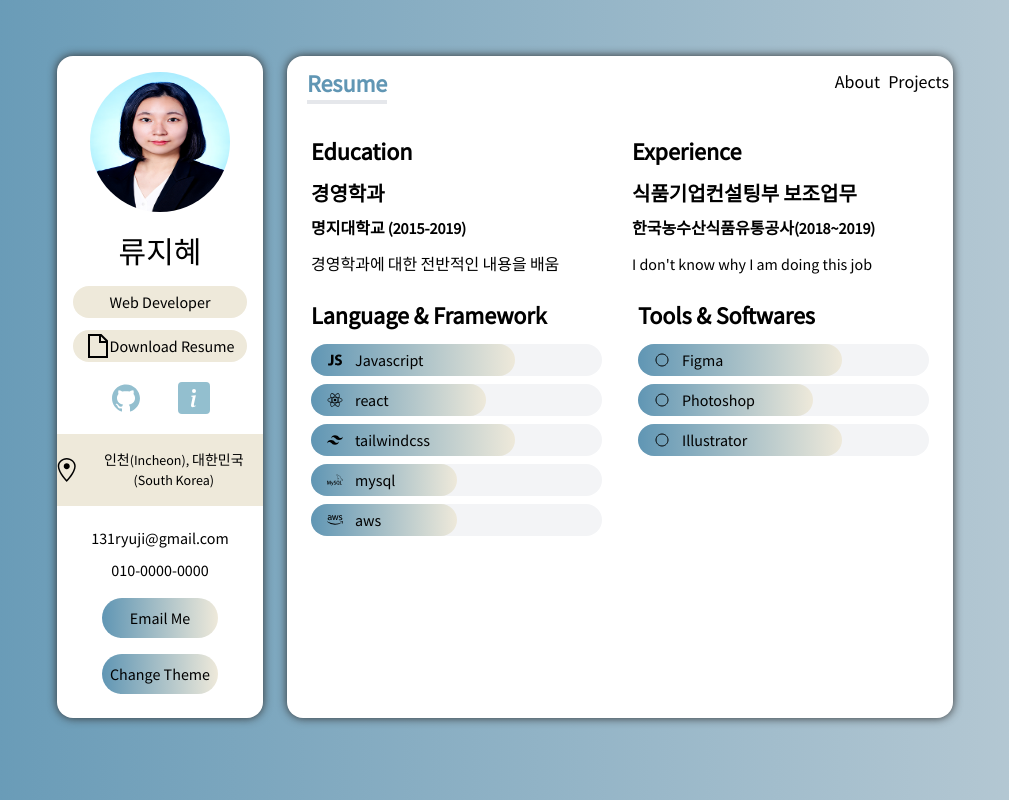
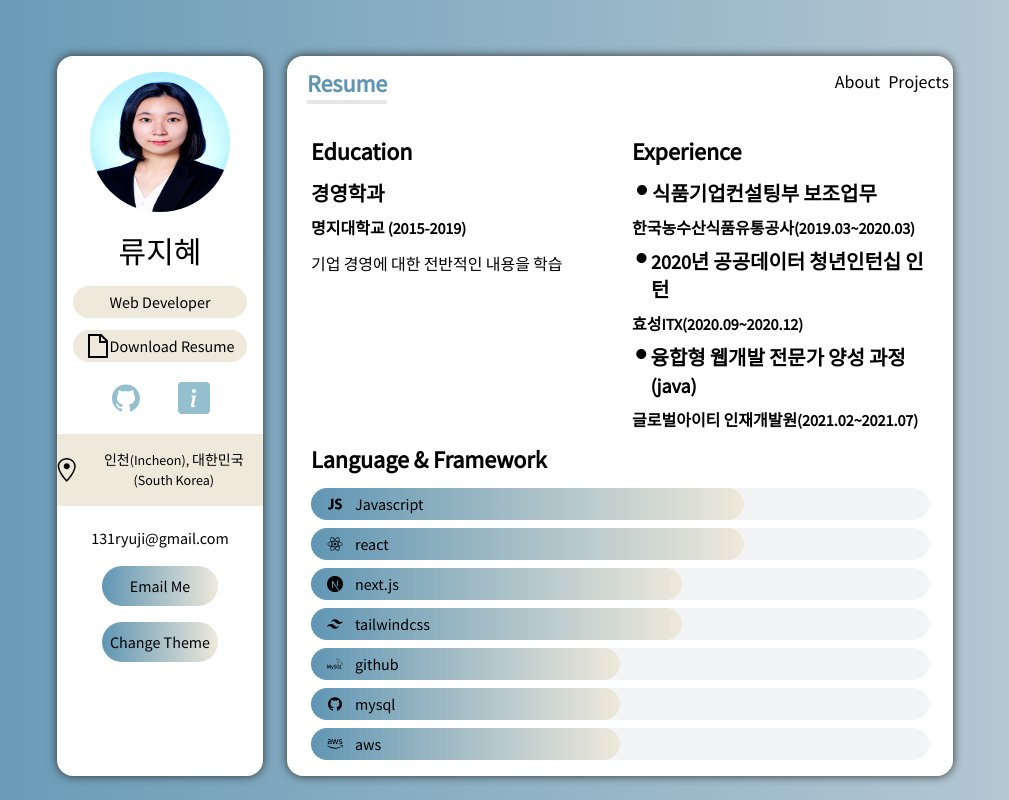
Before and after one commit to 0131ryu/portfolio, a Next.js app: page /resume in a window 1280 px wide. Shown: the whole page, without its empty margins (135-1144 px from the left). Built offline with nearby package versions, Linux system fonts and the light colour scheme.

Commit message:
경력사항 및 경험 수정

```diff
--- a/components/Sidebar.tsx
+++ b/components/Sidebar.tsx
@@ -27,7 +27,7 @@ const Sidebar = () => {
             류지혜</h3>
             <p className="px-2 py-1 my-3 rounded-full bg-light-beige dark:bg-gray-beige dark:text-black">Web Developer</p>
             <a className="flex items-center justify-center px-2 py-1 my-3 rounded-full bg-light-beige dark:bg-gray-beige dark:text-black"
-                // href="/asset/ryujihye_resume.docx"
+                href="/asset/ryujihye.pdf"
                 download="ryujihye_resume">
                 <GrDocument className="w-6 h-6" />
                 <p>Download Resume</p>
@@ -49,7 +49,6 @@ const Sidebar = () => {
               </div>
             </div>
             <p className="my-2">131ryuji@gmail.com</p>
-            <p className="my-2">010-0000-0000</p>
             <button className="w-8/12 py-2 my-2 rounded-full bg-gradient-to-r from-dark-blue to-light-beige dark:from-dark-red dark:to-light-beige dark:text-black focus:outline-none"
                 onClick={() => window.open("mailto:131ryuji@gmail.com")}
             >Email Me</button>
--- a/data.ts
+++ b/data.ts
@@ -3,9 +3,10 @@ import { IProject, IService, ISkill } from "./type"
 import { RiComputerLine, RiComputerFill, RiStickyNoteLine } from "react-icons/ri"
 import { MdSocialDistance, MdFolder } from 'react-icons/md'
 import { IoLogoJavascript } from "react-icons/io"
-import { IoLogoReact, IoRadioButtonOffOutline } from 'react-icons/io5'
-import { SiTailwindcss, SiMysql } from "react-icons/si"
+import { IoLogoReact } from 'react-icons/io5'
+import { SiTailwindcss, SiMysql, SiNextdotjs } from "react-icons/si"
 import { FaAws } from "react-icons/fa"
+import { AiFillGithub } from "react-icons/ai"
 
 export const services: IService[] = [
     {
@@ -43,18 +44,28 @@ export const languages:ISkill[] = [
     },
     {
         name: "react",
-        level: '60%',
+        level: '70%',
         Icon: IoLogoReact
     },
     {
+        name: "next.js",
+        level: '60%',
+        Icon: SiNextdotjs
+    },
+    {
         name: "tailwindcss",
-        level: '70%',
+        level: '60%',
         Icon: SiTailwindcss
+    },
+    {
+        name: "github",
+        level: '50%',
+        Icon: SiMysql
     },
     {
         name: "mysql",
         level: '50%',
-        Icon: SiMysql
+        Icon: AiFillGithub
     },
     {
         name: "aws",
@@ -63,23 +74,6 @@ export const languages:ISkill[] = [
     }
 ]
 
-export const tools:ISkill[] = [
-    {
-        name: "Figma",
-        level: '70%',
-        Icon: IoRadioButtonOffOutline
-    },
-    {
-        name: "Photoshop",
-        level: '60%',
-        Icon: IoRadioButtonOffOutline
-    },
-    {
-        name: "Illustrator",
-        level: '70%',
-        Icon: IoRadioButtonOffOutline
-    },
-]
 
 export const projects:IProject[] = [
     {
--- a/pages/index.tsx
+++ b/pages/index.tsx
@@ -19,22 +19,20 @@ const Index = () => {
         <title>Web Developer | Portfolio</title>
       </Head>
 
-      <h5 className="my-3 font-medium">Lorem Ipsum is simply dummy text
-        of the printing and typesetting industry.
-        Lorem Ipsum has been the industry's standard
-        dummy text ever since the 1500s,
-        when an unknown printer took
-        a galley of type and scrambled it
-        to make a type specimen book.</h5>
+      <h5 className="my-3 font-medium">
+        <span className="font-bold">만들어 본 것을 다시 고민하는 개발자, </span>
+          <span className="font-bold text-dark-red">류지혜</span>입니다.
+        </h5>
+          <p>영단어 학습<a href="https://engword.shop" className="text-light-blue">(https://engword.shop)</a>이란 주제로 총 3번(v.1 ~ v.3)에 걸쳐,
+            프론트와 백엔드 부분을 고민하면서 웹 프로젝트를 만들었습니다. 같은 주제의 프로젝트를 고민하면서, 구현하고자 하는 기능에 대한
+            고민과 끈기를 갖고 프로젝트를 만들어내는 경험이 있습니다.
+          </p>
       <div className="flex-grow p-4 mt-5 bg-light-beige" style={{marginLeft: '-1.5rem', marginRight: '-1.5rem'}}>
         <h6 className="my-3 font-bold tracking-wide text-ml dark:text-black">What I Offer</h6>
         <motion.div
         className="grid gap-6 lg:grid-cols-2"
         variants={stagger} initial="initial" animate="animate">
-       {/* {Object.keys(services).map(function(key) {
-         console.log(services)
 
-       })} */}
         {services.map(service => (
                   <motion.div
                      variants={fadeInUp}
--- a/pages/resume.tsx
+++ b/pages/resume.tsx
@@ -1,8 +1,9 @@
 import Bar from "@/components/Bar";
-import { languages, tools } from "@/data";
+import { languages } from "@/data";
 import { motion } from "framer-motion";
 import { fadeInUp, routeAnimation } from "@/animations";
 import Head from "next/head";
+import { GoPrimitiveDot } from "react-icons/go";
 
 const Resume = () => {
     return (
@@ -26,24 +27,38 @@ const Resume = () => {
                     명지대학교 (2015-2019)
                 </p>
                 <p className='my-3'>
-                    경영학과에 대한 전반적인 내용을 배움
+                    기업 경영에 대한 전반적인 내용을 학습
                 </p>
             </div>
         </motion.div>
         <motion.div variants={fadeInUp} initial="initial" animate="animate">
             <h5 className='my-3 text-2xl font-bold'>Experience</h5>
             <div className=''>
-                <h5 className='my-2 text-xl font-bold'>
+                <h5 className='flex my-2 text-xl font-bold'>
+                    <GoPrimitiveDot />
                     식품기업컨설팅부 보조업무
                 </h5>
-                <p className='font-semibold'>한국농수산식품유통공사(2018~2019)</p>
-                <p className='my-3'>I don't know why I am doing this job</p>
+                <p className='font-semibold'>한국농수산식품유통공사(2019.03~2020.03)</p>
+            </div>
+            <div className=''>
+                <h5 className='flex my-2 text-xl font-bold'>
+                    <GoPrimitiveDot />
+                    2020년 공공데이터 청년인턴십 인턴
+                </h5>
+                <p className='font-semibold'>효성ITX(2020.09~2020.12)</p>
+            </div>
+            <div className=''>
+                <h5 className='flex my-2 text-xl font-bold'>
+                    <GoPrimitiveDot />
+                    융합형 웹개발 전문가 양성 과정(java)
+                </h5>
+                <p className='font-semibold'>글로벌아이티 인재개발원(2021.02~2021.07)</p>
             </div>
         </motion.div>
         </div>
 
         {/*Languages & Tools */}
-        <div className='grid gap-9 md:grid-cols-2'>
+        <div className='grid gap-9 md:grid-cols-1'>
         <div>
             <h5 className='my-3 text-2xl font-bold'>Language & Framework</h5>
             <div className='my-2'>
@@ -53,14 +68,14 @@ const Resume = () => {
             </div>
         </div>
 
-        <div>
+        {/* <div>
             <h5 className='my-3 text-2xl font-bold'>Tools & Softwares</h5>
             <div className='my-2'>
                 {tools.map((tool, i) => (
                     <Bar value={tool} key={i} />
                 ))}
                 </div>
-            </div>
+            </div> */}
         </div>
     </motion.div>
     )
```
